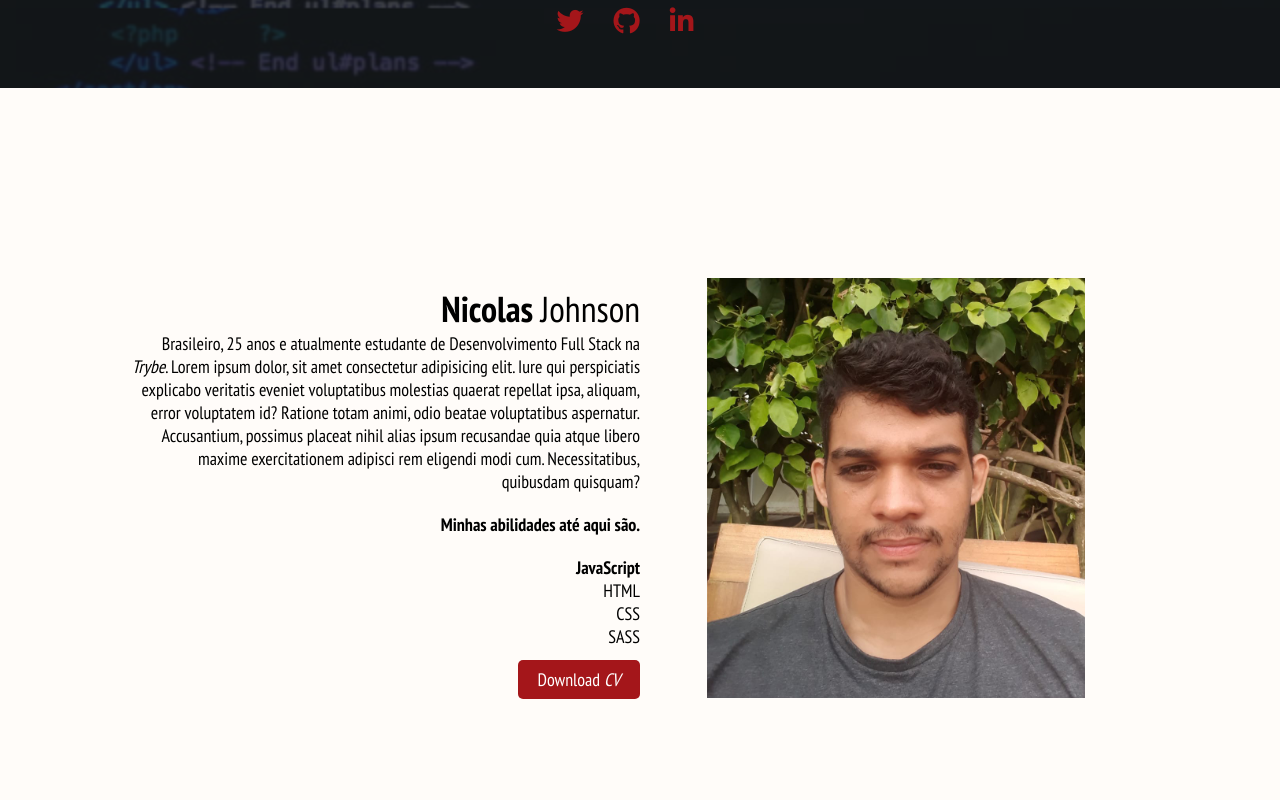
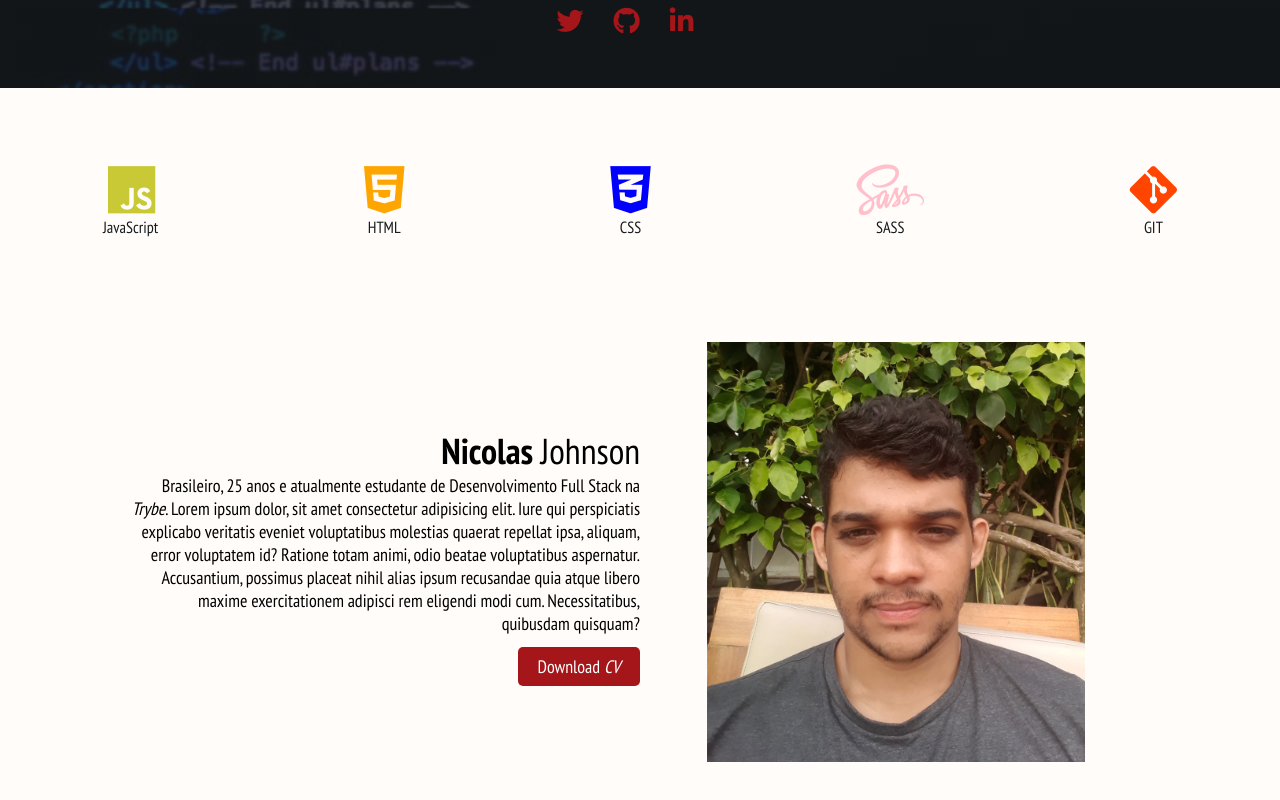
Before and after one commit to Nicolas-Johnson/Old-landingPage, a plain HTML site: page index.html in a window 1280 px wide. Shown: the part 712-1512 px from the top of the page. Drawn offline with Linux system fonts and the light colour scheme.

Commit message:
Altera lista de Habilidades, deixa de ser lista para ser icones sobre minha foto.

```diff
--- a/CSS/main.scss
+++ b/CSS/main.scss
@@ -99,11 +99,69 @@ body {
             background:  $babyPowder;
             height: 100vh;
 
+            section.habilidades {
+                margin: 75px auto;
+                display: flex;
+
+                .icons {
+                    margin: 0 auto;
+                    //border: 1px solid #000;
+                    //width: 100px;
+                    //border-radius: .5em;
+                    //align-items: center;
+                    //box-shadow: 2px 2px 5px $erierBlackA;
+
+                    .fa-js {
+                        color: rgb(201, 201, 54);
+                        margin-left: 5px;
+                    }
+                    .fa-html5 {
+                        color: orange;
+                    }
+                    .fa-css3-alt {
+                        color: blue;
+                    }
+                    .fa-sass {
+                        color: pink;
+                    }
+                    .fa-git-alt {
+                        color: orangered;
+                    }
+
+                    i {
+                        margin: 0 auto;
+                        font-size: 3em;
+                        align-self: center;
+                    }
+
+                    h2 {
+                        font-size: .9em;
+                        color: $erierBlack;
+                        text-align: center;
+                    }
+                }
+
+                ul {
+                    margin: 80px auto 0;
+                    display: flex;
+
+                    li {
+                        margin: 0 auto;
+                        i {
+                            display: flex;
+                            flex-direction: column;
+                            color: $rubyRed;
+                            font-size: 1.5em;
+                        }
+                    }
+                }
+            }
+
             .cont {
                 display: flex;
                 width: 80%;
                 margin: auto;
-                height: 100vh;
+                height: 60vh;
                 color: #000;
 
                 article.text_area {
@@ -119,8 +177,10 @@ body {
                     }
 
                     p {
+                        margin-bottom: 20px;
                         em {
                             font-size: 1em;
+
                         }
                     }
                     h3 {
--- a/index.html
+++ b/index.html
@@ -41,18 +41,33 @@
             </div>
         </section>
         <section id="sobre">
+            <section class="habilidades" >
+                <div class="icons">
+                    <i class="fab fa-js"></i>
+                    <h2>JavaScript</h2>
+                </div>
+                <div class="icons">
+                    <i class="fab fa-html5"></i>
+                    <h2>HTML</h2>
+                </div>
+                <div class="icons">
+                    <i class="fab fa-css3-alt"></i>
+                    <h2>CSS</h2>
+                </div>
+                <div class="icons">
+                    <i class="fab fa-sass"></i>
+                    <h2>SASS</h2>
+                </div>
+                <div class="icons">
+                    <i class="fab fa-git-alt"></i>
+                    <h2>GIT</h2>
+                </div>
+            </section>
             <div class="cont">
                 <!--<h1>Sobre MIM</h1>-->
                 <article class="text_area">
                     <h1>Nicolas <span>Johnson</span></h1>
                     <p>Brasileiro, 25 anos e atualmente estudante de Desenvolvimento Full Stack na <em>Trybe</em>. Lorem ipsum dolor, sit amet consectetur adipisicing elit. Iure qui perspiciatis explicabo veritatis eveniet voluptatibus molestias quaerat repellat ipsa, aliquam, error voluptatem id? Ratione totam animi, odio beatae voluptatibus aspernatur. Accusantium, possimus placeat nihil alias ipsum recusandae quia atque libero maxime exercitationem adipisci rem eligendi modi cum. Necessitatibus, quibusdam quisquam? </p>
-                    <h3>Minhas abilidades até aqui são.</h3>
-                    <ul>
-                        <li class="principal"><strong>JavaScript</strong></li>
-                        <li>HTML</li>
-                        <li>CSS</li>
-                        <li>SASS</li>
-                    </ul>
                     <a href="#" download="" >Download <em>CV</em></a>
                 </article>
                 <article class="img_cv">
@@ -82,7 +97,7 @@
                 <h2>Pequeno ou grande, Pode chamar.</h2>
                 <a href="#">nicolas-sousa2011@hotmail.com</a>
             </div>
-        <!--<div class="forms">   Esse forme sera apresentado em forma de requisição javaScript - Ficara um botão entre em contato que redirecionara para um forsm como esse.
+            <!--<div class="forms">
                 <input placeholder="Nome" type="text">
                 <input placeholder="E-mail" type="email">
                 <textarea name="message" placeholder="Sua mensagem" rows="6" cols="30"></textarea>
```
Also changed, not shown: CSS/main.css, 1 other file.
